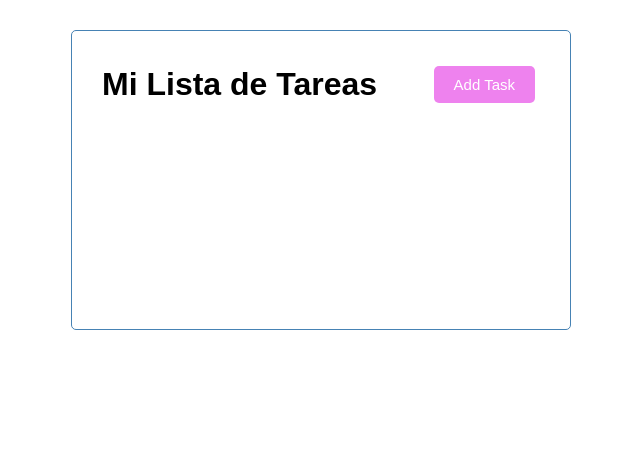
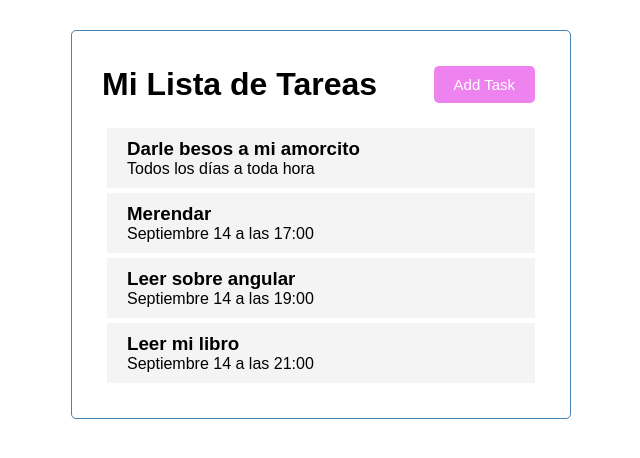
Before and after one commit to MariNaselli/project-task-list, an Angular app: page / in a window 1280 px wide. Shown: the top 458 px of the page, without its empty margins (319-959 px from the left). Built offline with nearby package versions, Linux system fonts and the light colour scheme.

Commit message:
lista de items lista

```diff
--- a/src/app/app.component.html
+++ b/src/app/app.component.html
@@ -1,3 +1,4 @@
 <div class="container">
   <app-header></app-header>
+  <app-tasks></app-tasks>
 </div>
--- a/src/app/app.module.ts
+++ b/src/app/app.module.ts
@@ -4,12 +4,16 @@
 import { AppComponent } from './app.component';
 import { HeaderComponent } from './components/header/header.component';
 import { ButtonComponent } from './components/button/button.component';
+import { TasksComponent } from './components/tasks/tasks.component';
+import { TasksItemComponent } from './components/tasks-item/tasks-item.component';
 
 @NgModule({
   declarations: [
     AppComponent,
     HeaderComponent,
-    ButtonComponent
+    ButtonComponent,
+    TasksComponent,
+    TasksItemComponent
   ],
   imports: [
     BrowserModule
--- /dev/null
+++ b/src/app/components/tasks-item/tasks-item.component.html
@@ -0,0 +1,4 @@
+<div class="task">
+  <h3>{{task.text}}</h3>
+  <p>{{task.day}}</p>
+</div>
--- /dev/null
+++ b/src/app/components/tasks-item/tasks-item.component.scss
@@ -0,0 +1,16 @@
+.task{
+  background-color: #f4f4f4;
+  margin: 5px;
+  padding: 10px 20px;
+  cursor: pointer;
+}
+
+.task.reminder {
+  border-left: 5px solid green;
+}
+
+.task.h3 {
+  display: flex;
+  align-items: center;
+  justify-content: space-between;
+}
--- /dev/null
+++ b/src/app/components/tasks-item/tasks-item.component.ts
@@ -0,0 +1,18 @@
+import { Component, OnInit, Input } from '@angular/core';
+import { Task } from 'src/app/task';
+import { TASKS } from 'src/app/mock-tasks';
+
+@Component({
+  selector: 'app-tasks-item',
+  templateUrl: './tasks-item.component.html',
+  styleUrls: ['./tasks-item.component.scss']
+})
+export class TasksItemComponent implements OnInit {
+  @Input() task: Task = TASKS [0];
+
+  constructor() { }
+
+  ngOnInit(): void {
+  }
+
+}
--- /dev/null
+++ b/src/app/components/tasks/tasks.component.html
@@ -0,0 +1,4 @@
+<app-tasks-item *ngFor="let task of tasks"
+  [task] = "task"
+  >
+</app-tasks-item>
--- /dev/null
+++ b/src/app/components/tasks/tasks.component.ts
@@ -0,0 +1,18 @@
+import { Component, OnInit } from '@angular/core';
+import { TASKS } from 'src/app/mock-tasks';
+import { Task } from 'src/app/task';
+
+
+@Component({
+  selector: 'app-tasks',
+  templateUrl: './tasks.component.html',
+  styleUrls: ['./tasks.component.scss']
+})
+export class TasksComponent implements OnInit {
+  tasks: Task[] = TASKS;
+  constructor() { }
+
+  ngOnInit(): void {
+  }
+
+}
--- a/src/app/mock-tasks.ts
+++ b/src/app/mock-tasks.ts
@@ -1,5 +1,5 @@
 //emula base de datos
-import {Task} from "./task"
+import { Task } from "./task"
 export const TASKS: Task[] = [
   {
     id: 1,
--- a/src/styles.scss
+++ b/src/styles.scss
@@ -1,6 +1,6 @@
 
 @font-face {
-  font-family: 'Poppins' !important;
+  font-family: 'Poppins';
   src: url('https://fonts.googleapis.com/css2?family=Poppins:wght@200&display=swap');
 }
 
```
Also changed, not shown: src/app/components/tasks/tasks.component.scss (added), 2 other files (tests, documents, lock files or other folders).
